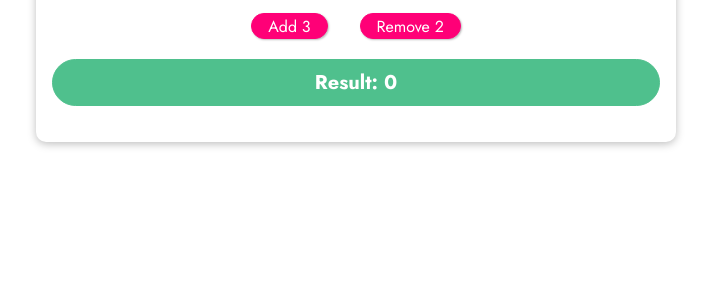
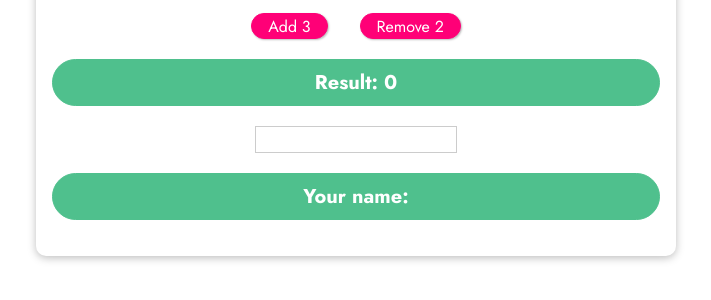
Before and after one commit to jrrestad/vue_learning, a plain HTML site: page vue_events/index.html in a window 1280 px wide. Shown: the part 286-586 px from the top of the page, without its empty margins (284-995 px from the left). Drawn offline with nearby package versions, Linux system fonts and the light colour scheme.

Commit message:
More on events

```diff
--- a/vue_events/app.js
+++ b/vue_events/app.js
@@ -2,6 +2,7 @@ const app = Vue.createApp({
   data() {
     return {
       counter: 0,
+      name: '',
     };
   },
   methods: {
@@ -15,6 +16,9 @@ const app = Vue.createApp({
         this.counter = 0
       }
     },
+    setName(e) {
+      this.name = e.target.value;
+    },
   }
 });
 
--- a/vue_events/index.html
+++ b/vue_events/index.html
@@ -21,6 +21,8 @@
       <button v-on:click="add(3)">Add 3</button>
       <button v-on:click="reduce(2)">Remove 2</button>
       <p>Result: {{ counter }}</p>
+      <input type="text" v-on:input="setName">
+      <p>Your name: {{ name }}</p>
     </section>
   </body>
 </html>
```
